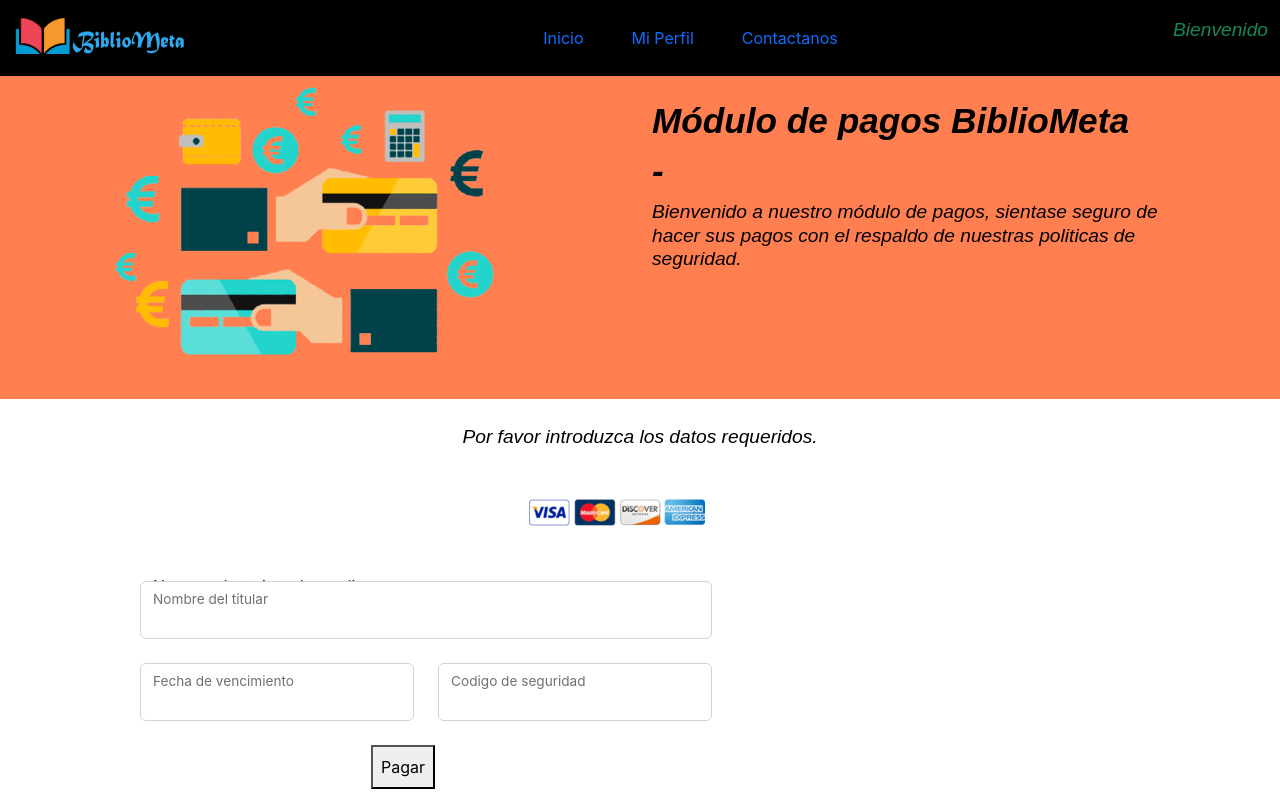
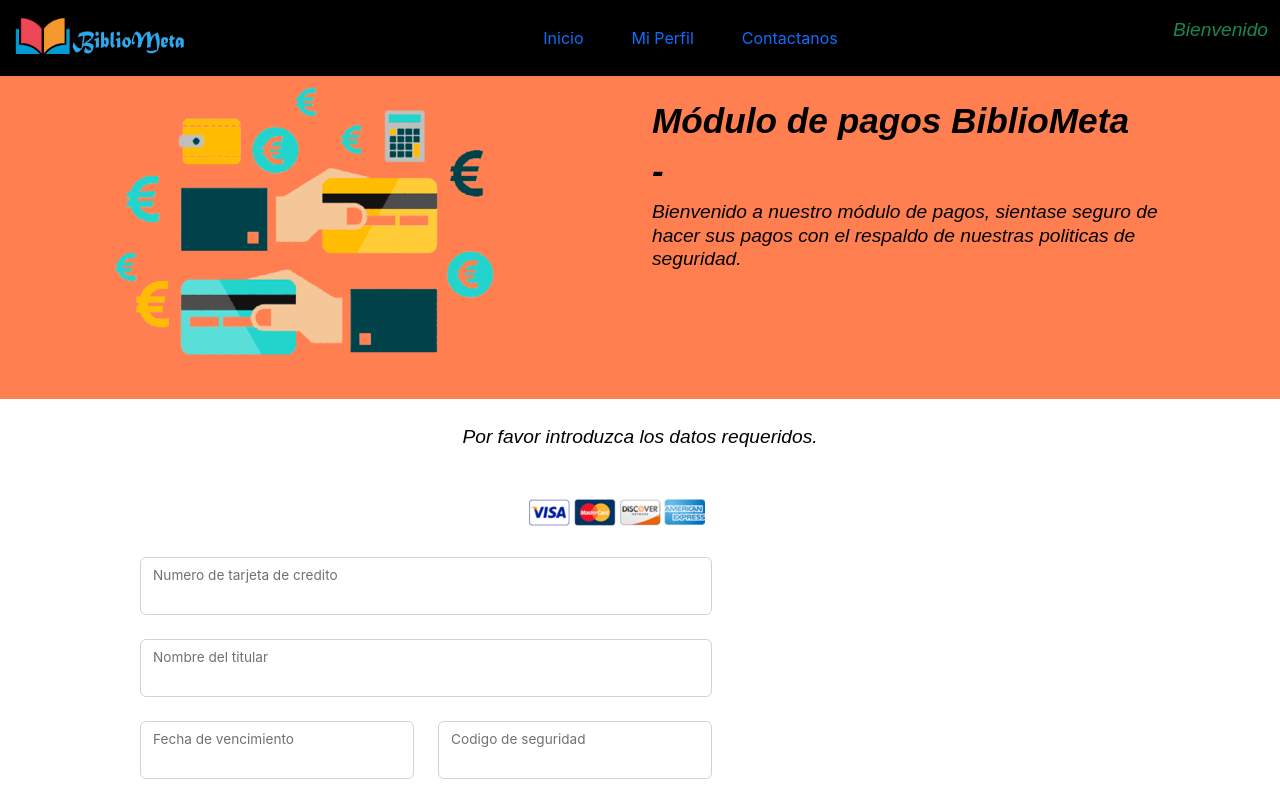
Before and after one commit to KevAlex/BiblioMeta, a React (Create React App) app in the folder bibliometa/: page /ventanapagos in a window 1280 px wide. Shown: the top 800 px of the page. Built offline with nearby package versions, Linux system fonts and the light colour scheme.

Commit message:
Compra y alquiler set

```diff
--- a/bibliometa/src/components/VentanaPago/VentanaPago.tsx
+++ b/bibliometa/src/components/VentanaPago/VentanaPago.tsx
@@ -5,6 +5,7 @@ import Footer from "../Footer/footer";
 import tarjetas from "../../images/TarjetasCredito.png";
 import Button from "../Button/Button";
 import React, { ChangeEvent, FormEvent, useContext, useState } from "react";
+import { Navigate } from "react-router-dom";
 
 import { Link } from "react-router-dom";
 import { AppContext } from "../../services/ReferenceDataContext";
@@ -17,18 +18,25 @@ export function VentanaPago() {
   const { user, books } = useContext(AppContext);
   const [state, setState] = user;
   const [data, setData] = books;
+  const [loginStatus, setLoginStatus] = useState(0);
+
   console.log(data);
   const handleSubmit = async (event: FormEvent<HTMLFormElement>) => {
     event.preventDefault();
 
     postBookUser(state.name, data).then((response) => {
       console.log(response);
+      setLoginStatus(response.status);
     });
-    // getLoginUser(values).then((response) => {
-    //   console.log(response);
-    //   setLoginStatus(response.status);
-    // });
   };
+  if (loginStatus === 200) {
+    alert("El pago fue exitoso");
+    return <Navigate to="/" />;
+  } else if (loginStatus === 204) {
+    alert("La compra no pudo ser efectuada");
+    setLoginStatus(0);
+  }
+
   return (
     <div>
       <header>
@@ -97,6 +105,11 @@ export function VentanaPago() {
                   <div className="row">
                     <div className="col">
                       <div className="form-floating">
+                        <input
+                          className="form-control"
+                          id="floatingInput"
+                          value=""
+                        />
                         <label>Numero de tarjeta de credito</label>
                       </div>
                     </div>
--- a/bibliometa/src/services/LibraryServices.js
+++ b/bibliometa/src/services/LibraryServices.js
@@ -67,16 +67,10 @@ export async function postBookUser(user, book) {
     }
     try {
         const response = await axios.post(`https://localhost:7188/api/Library/AddBookUser`, {
-            // "alias": "alx",
-            // "title": "book.title",
-            // "author": "book.author",
-            // "year": "1855",
-            // "status": true,
-            // "operationType": ""
             "alias": user,
             "title": book.title,
             "author": book.author,
-            "year": 1855,
+            "year": book.year,
             "status": true,
             "operationType": operacion
         });
```
